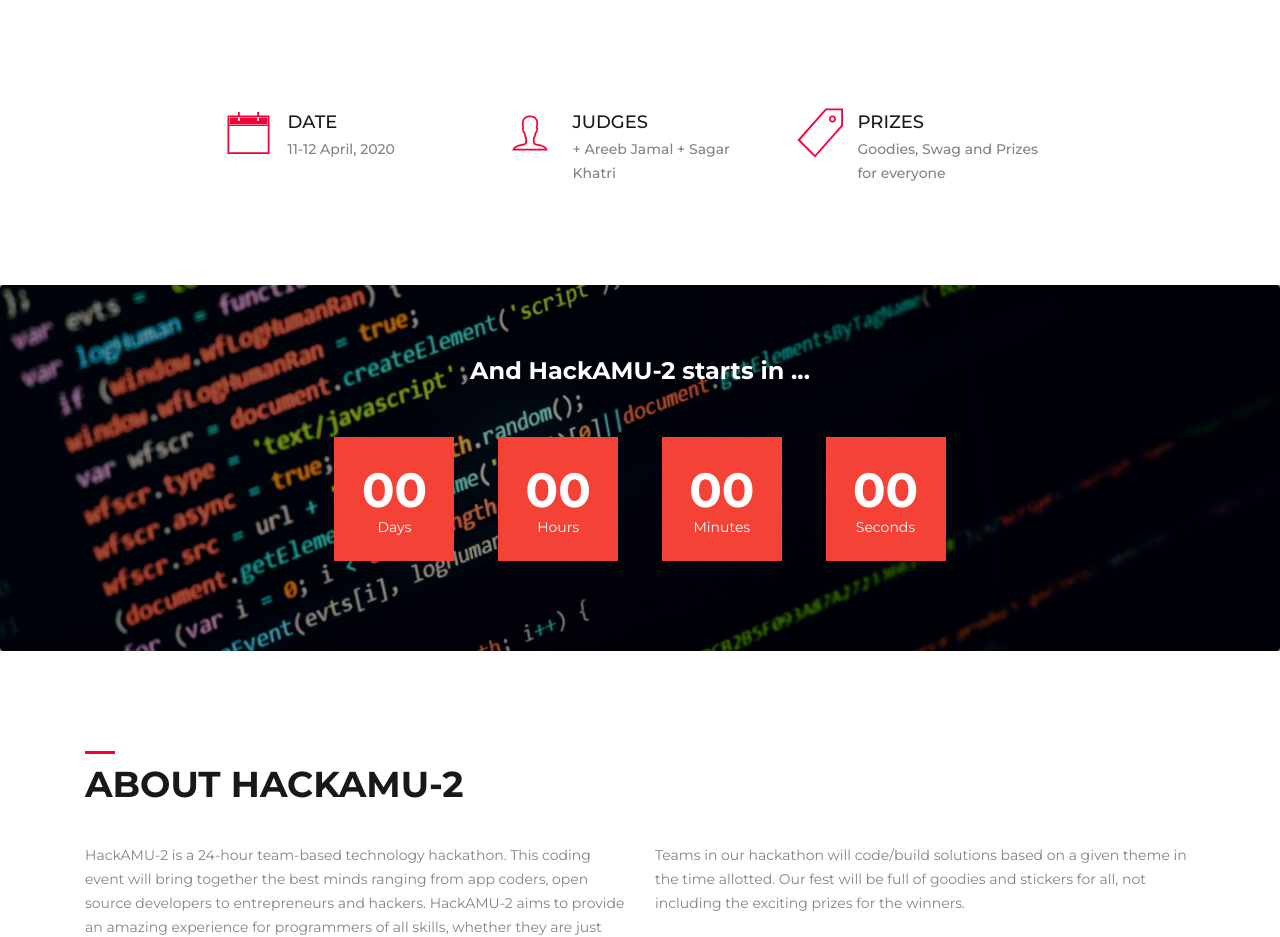
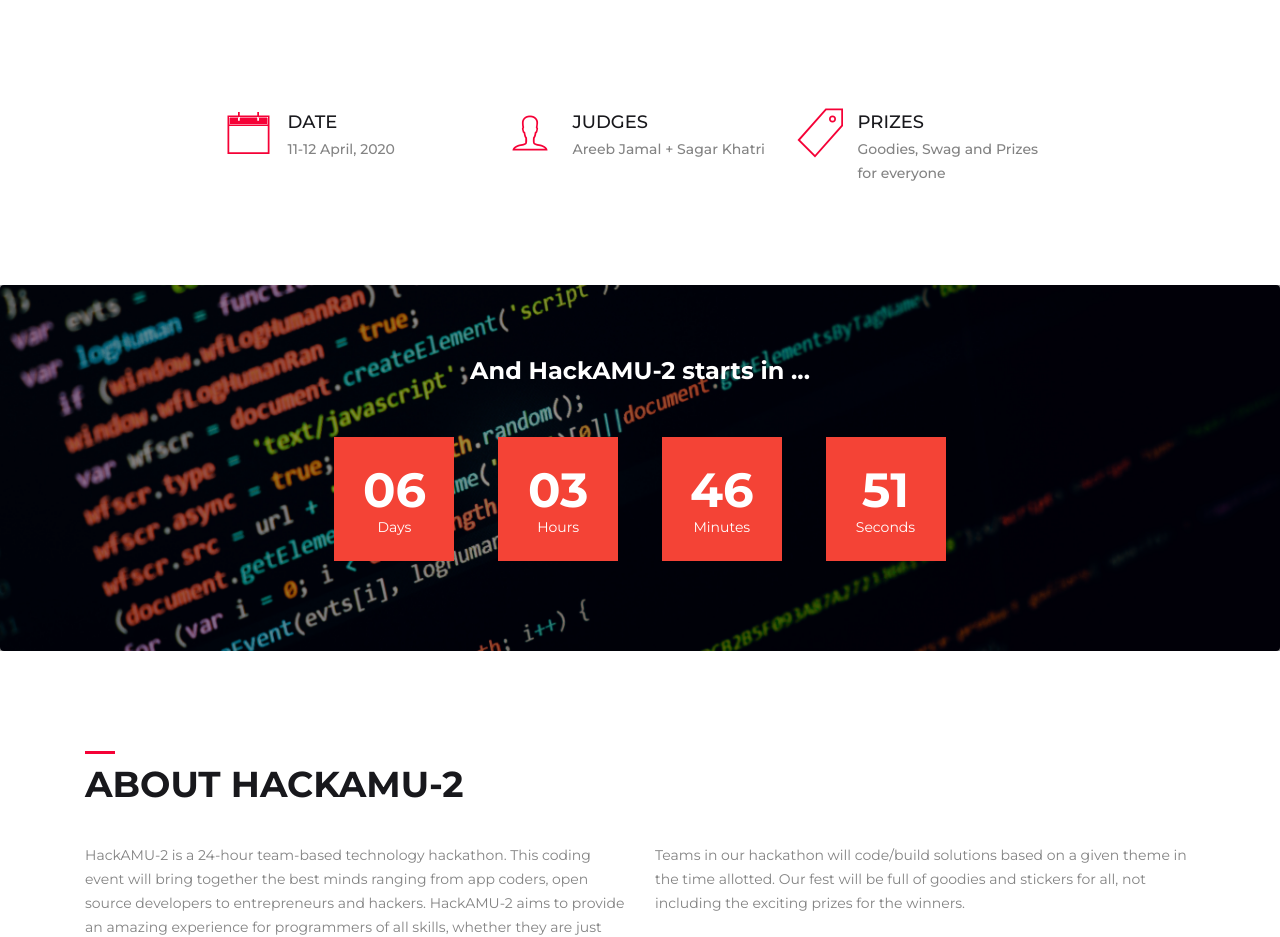
Before and after one commit to hack-amu/hack-amu.github.io, a website: page index.html in a window 1280 px wide. Shown: the part 820-1757 px from the top of the page. Drawn offline with Linux system fonts and the light colour scheme; files whose address does not match are found by name.

Commit message:
refactor: Reset hackathon for countdown

```diff
--- a/assets/js/main.js
+++ b/assets/js/main.js
@@ -59,7 +59,7 @@ $(document).ready(function() {
     });
 
     $(".countdown")
-        .countdown("2019/04/12", function(event) {
+        .countdown("2020/04/11", function(event) {
             $(this).html(
                 event.strftime(' <div>%D <span>Days</span></div>  <div>%H<span>Hours</span></div> <div>%M<span>Minutes</span></div> <div>%S<span>Seconds</span></div>')
             );
--- a/index.html
+++ b/index.html
@@ -148,7 +148,7 @@
                             judges
                         </h5>
                         <p>
-                            + Areeb Jamal
+                            Areeb Jamal
                             + Sagar Khatri
                         </p>
                     </div>
```
